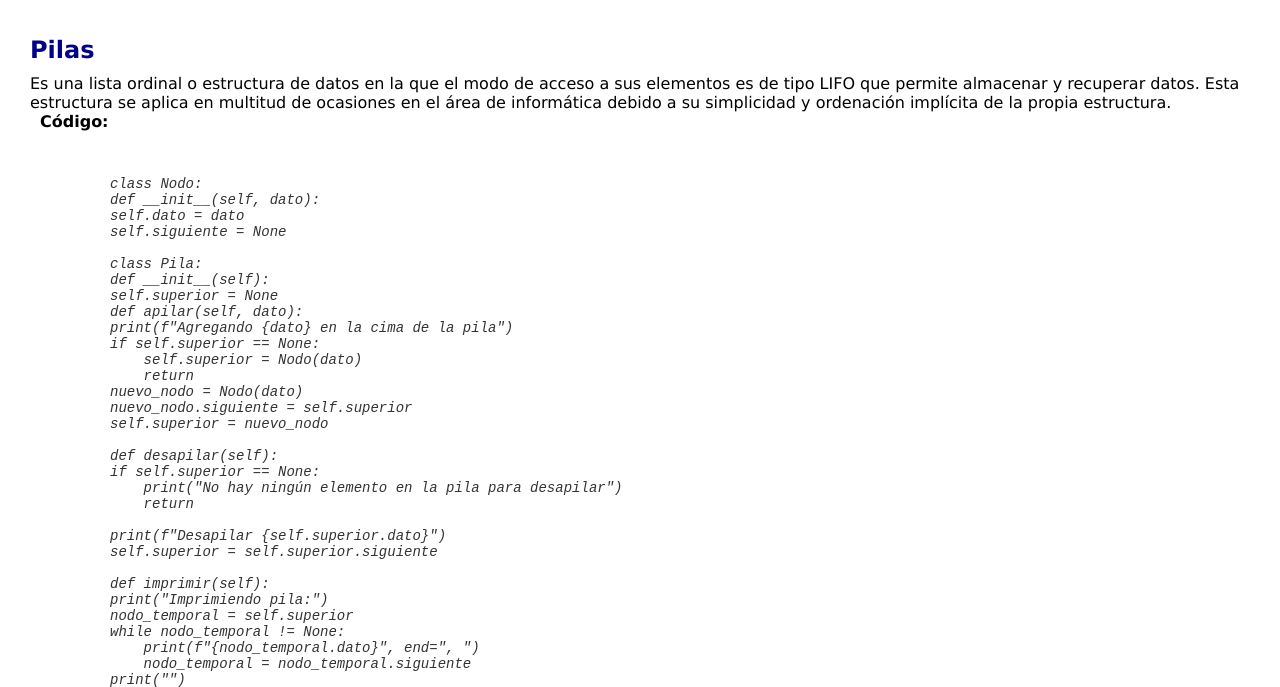
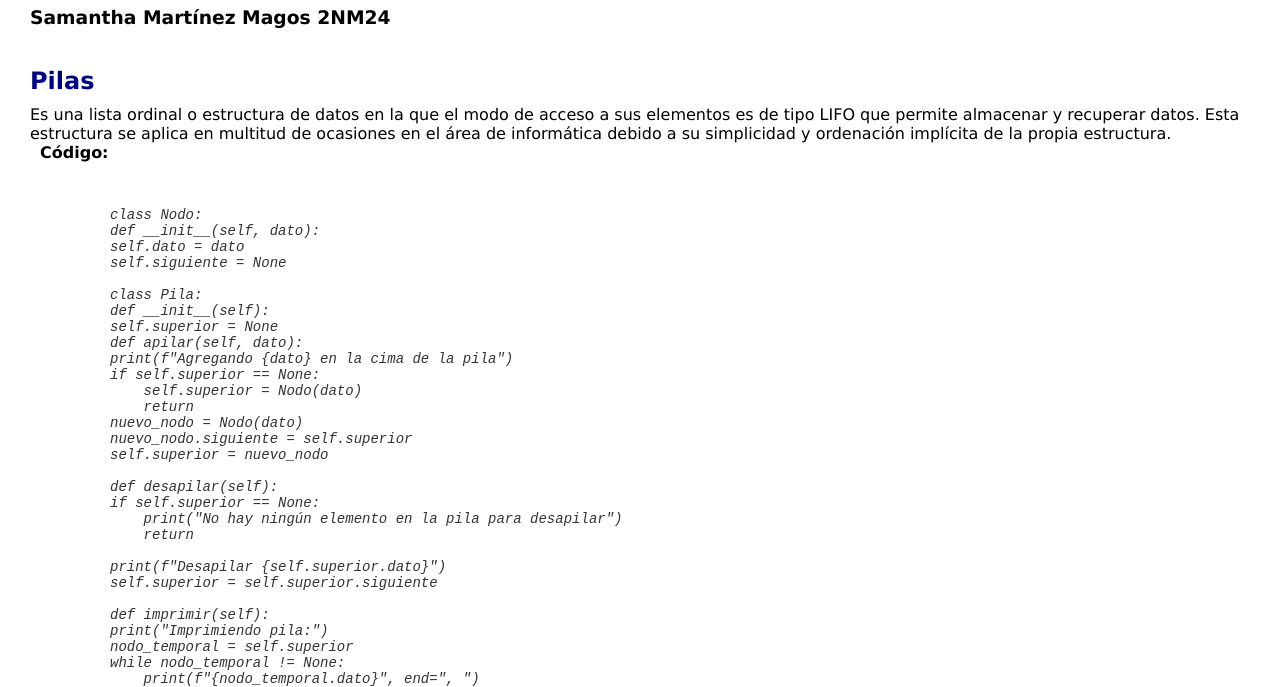
Before and after one commit to samanthamtzmagos/2NM24EstructuraDeDatos, a plain HTML site: page docs/index.html in a window 1280 px wide. Shown: the part 61-748 px from the top of the page. Drawn offline with Linux system fonts and the light colour scheme.

Commit message:
Update index.html

```diff
--- a/docs/index.html
+++ b/docs/index.html
@@ -9,6 +9,7 @@
 </head>
 <body>
     <h1>Estructura de datos</h1>
+    <h3>Samantha Martínez Magos 2NM24</h3>
     <br>
     <h2>Pilas</h2>
     <p>Es una lista ordinal o estructura de datos en la que el modo de
```
